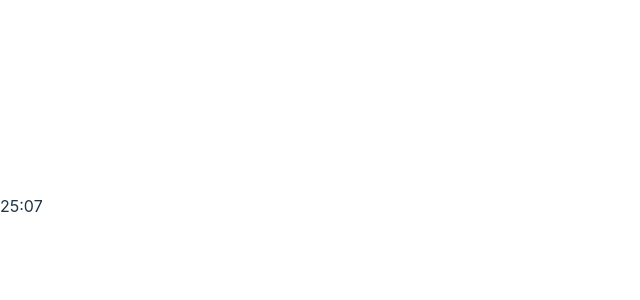
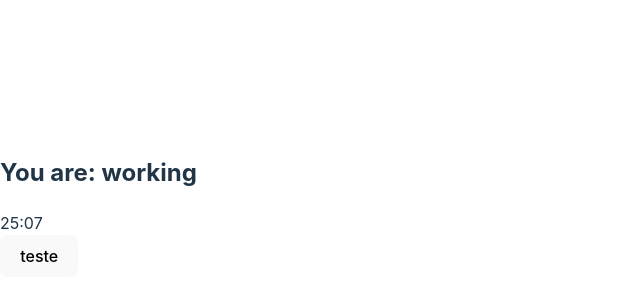
Before and after one commit to W-Wag/pomodoro-react-ts, a React (Vite) app: page / in a window 1280 px wide. Shown: the part 194-494 px from the top of the page, without its empty margins (0-640 px from the left). Built offline with nearby package versions, Linux system fonts and the light colour scheme.

Commit message:
Aula criando componentes button e timer

```diff
--- /dev/null
+++ b/src/components/button.tsx
@@ -0,0 +1,13 @@
+interface Props {
+  text: string;
+  onClick?: () => void;
+  className?: string;
+}
+
+export function Button(props: Props) {
+  return (
+    <button onClick={props.onClick} className={props.className}>
+      {props.text}
+    </button>
+  );
+}
--- a/src/components/pomodoro-timer.tsx
+++ b/src/components/pomodoro-timer.tsx
@@ -1,6 +1,7 @@
 import { useState } from 'react';
 import { useInterval } from '../hooks/use-interval';
-import { secondsToTime } from '../utils/seconds.to-time';
+import { Timer } from './timer';
+import { Button } from './button';
 
 interface Props {
   defaultPomodoroTime: number;
@@ -12,5 +13,11 @@
   useInterval(() => {
     setMainTime(mainTime + 1);
   }, 1000);
-  return <div>{secondsToTime(mainTime)}</div>;
+  return (
+    <div className="pomodoro">
+      <h2>You are: working</h2>
+      <Timer mainTime={mainTime} />
+      <Button text="teste"></Button>
+    </div>
+  );
 }
--- /dev/null
+++ b/src/components/timer.tsx
@@ -0,0 +1,9 @@
+import { secondsToTime } from '../utils/seconds.to-time';
+
+interface Props {
+  mainTime: number;
+}
+
+export function Timer(props: Props) {
+  return <div className="timer">{secondsToTime(props.mainTime)}</div>;
+}
```
